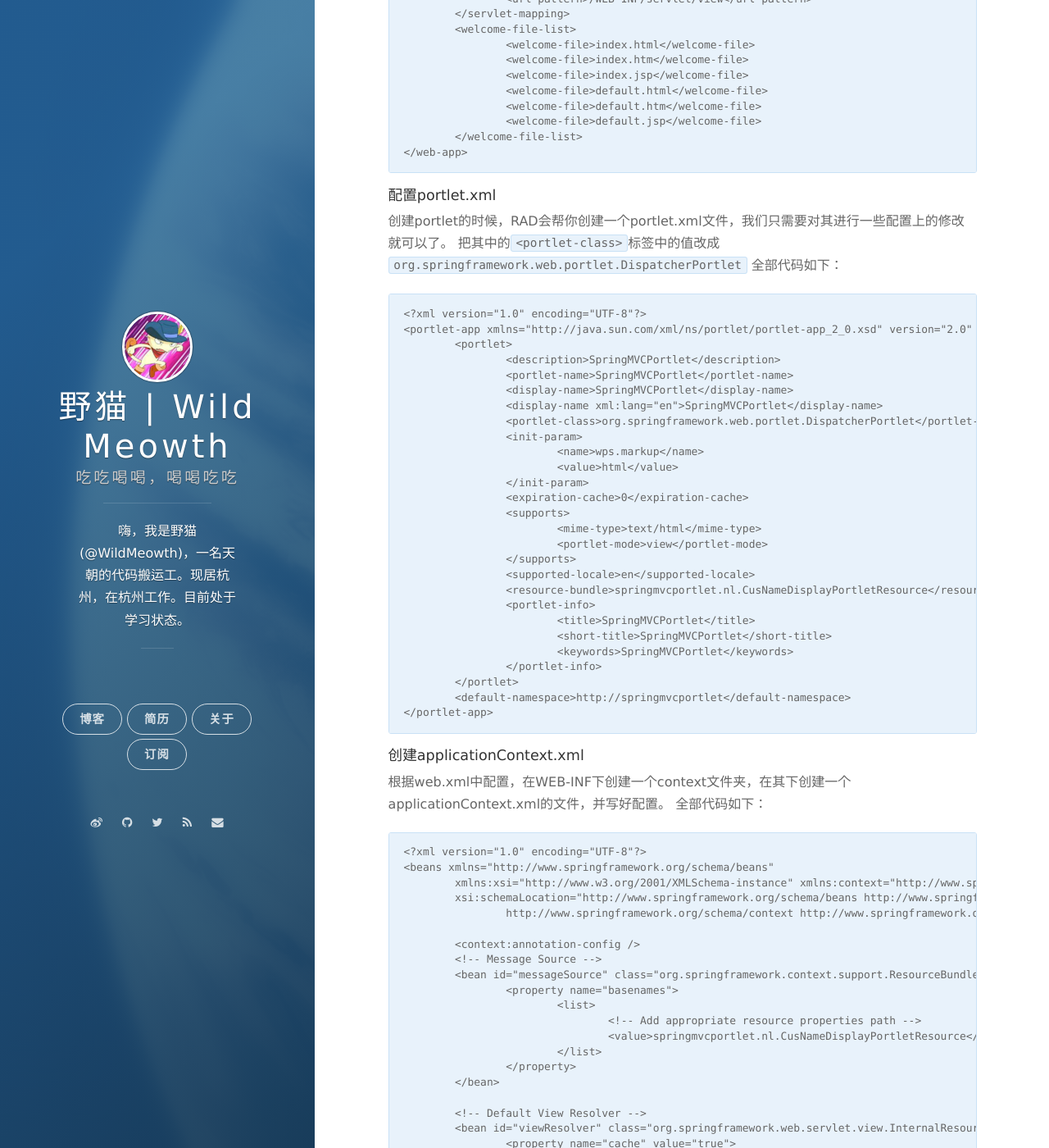
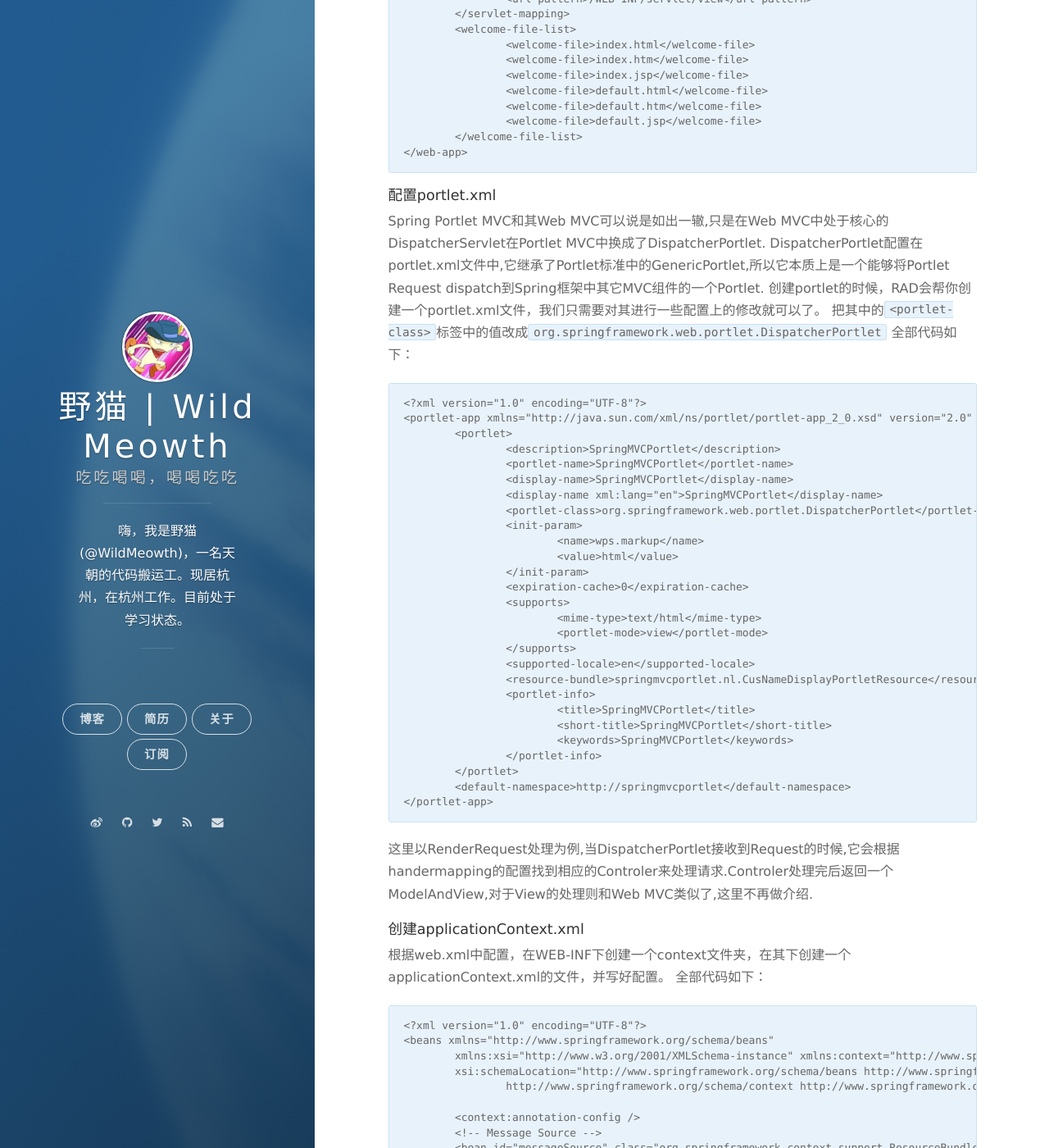
Before and after one commit to wildmeowth/wildmeowth.github.io, a Jekyll site: the page built from _posts/2017-09-25-spring3mvc-Portlet-create-1.markdown, in a window 1280 px wide and 1400 px high, scrolled down 1142 px. Shown: the whole window at 82% size. Built offline with Jekyll 4.4.1, drawn with Linux system fonts in a browser that asks for light colours; nearby versions of some CDN libraries; comment, search, counter and statistics services are not loaded.

Commit message:
update blog - springportletmvc -beta

````diff
--- a/_posts/2017-09-25-spring3mvc-Portlet-create-1.markdown
+++ b/_posts/2017-09-25-spring3mvc-Portlet-create-1.markdown
@@ -63,6 +63,8 @@ Spring 3 MVC Portlet 所需要的jar包可以去[spring官网](https://github.co
 
 
 #### 配置portlet.xml
+Spring Portlet MVC和其Web MVC可以说是如出一辙,只是在Web MVC中处于核心的DispatcherServlet在Portlet MVC中换成了DispatcherPortlet.
+DispatcherPortlet配置在portlet.xml文件中,它继承了Portlet标准中的GenericPortlet,所以它本质上是一个能够将Portlet Request dispatch到Spring框架中其它MVC组件的一个Portlet.
 创建portlet的时候，RAD会帮你创建一个portlet.xml文件，我们只需要对其进行一些配置上的修改就可以了。
 把其中的```<portlet-class>```标签中的值改成```org.springframework.web.portlet.DispatcherPortlet```
 全部代码如下：
@@ -95,6 +97,7 @@ Spring 3 MVC Portlet 所需要的jar包可以去[spring官网](https://github.co
 	<default-namespace>http://springmvcportlet</default-namespace>
 </portlet-app>
 ```
+这里以RenderRequest处理为例,当DispatcherPortlet接收到Request的时候,它会根据handermapping的配置找到相应的Controler来处理请求.Controler处理完后返回一个ModelAndView,对于View的处理则和Web MVC类似了,这里不再做介绍.
 
 
 #### 创建applicationContext.xml
````
